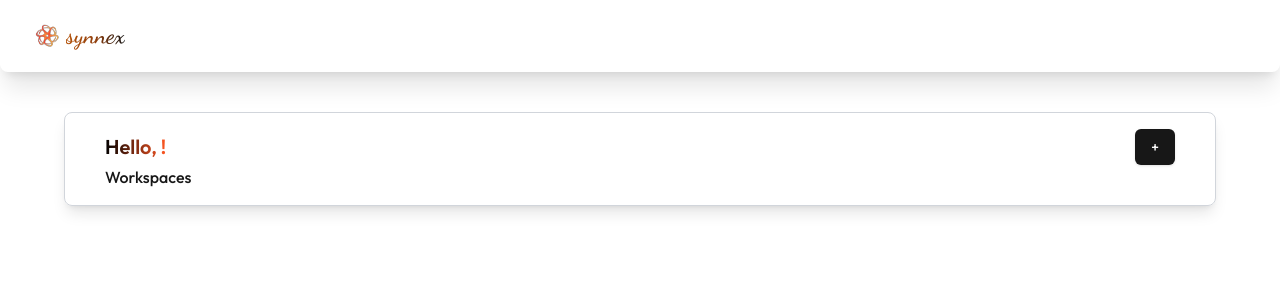
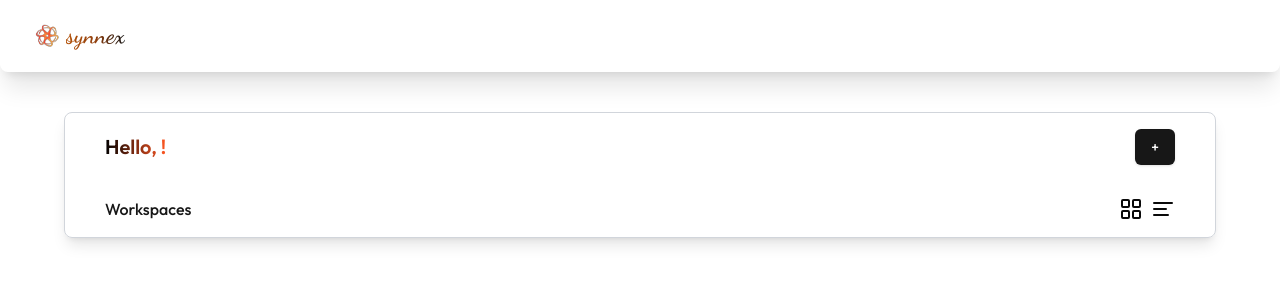
Before and after one commit to axshatInd/synnexTial, a Next.js app: page /dashboard in a window 1280 px wide. Shown: the top 300 px of the page. Built offline with nearby package versions, Linux system fonts and the light colour scheme; no server answers.

Commit message:
mb-8 wrapping div of hello to create space between it and workspaces

```diff
--- a/app/(routes)/dashboard/_components/WorkspaceList.jsx
+++ b/app/(routes)/dashboard/_components/WorkspaceList.jsx
@@ -1,21 +1,26 @@
 "use client";
 import { Button } from "@/components/ui/button";
 import { useUser } from "@clerk/nextjs";
+import { AlignLeft, LayoutGrid } from "lucide-react";
 import React from "react";
 
 function WorkspaceList() {
   const { user } = useUser();
   return (
     <div className="my-10 px-4 sm:px-6 md:px-8 lg:px-10 xl:px-10 py-4 border border-gray-300 shadow-lg rounded-lg max-w-6xl mx-auto">
-      <div className="flex justify-between items-center">
+      <div className="flex justify-between items-center mb-8">
         <h2 className="font-semibold text-xl gradient-text3">
           Hello, {user?.username}!
         </h2>
         <Button>+</Button>
       </div>
-      <div>
+      <div className="flex justify-between items-center">
         <div>
           <h2 className="font-medium text-primary">Workspaces</h2>
+        </div>
+        <div className="flex gap-2">
+          <LayoutGrid />
+          <AlignLeft />
         </div>
       </div>
     </div>
```
